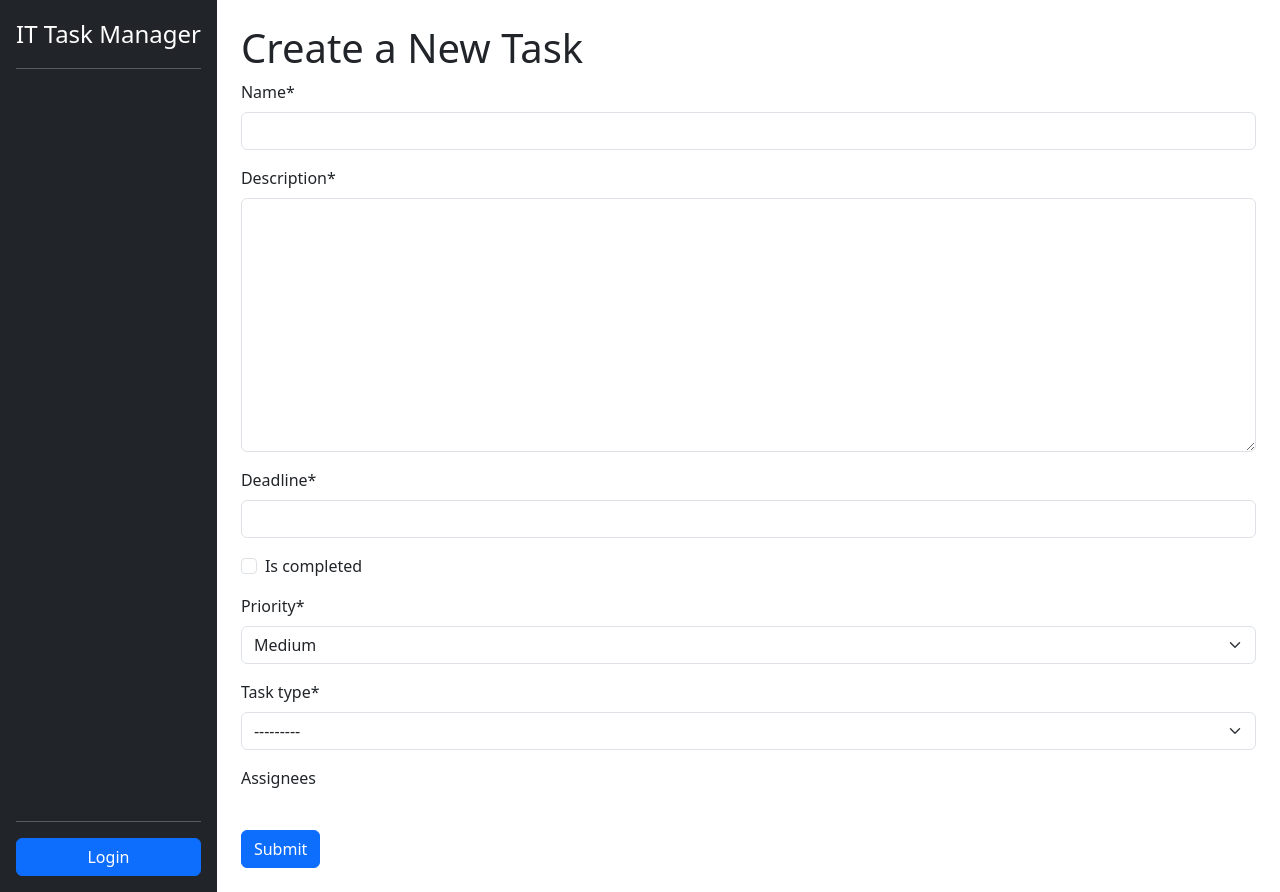
After one commit to rpk6432/it-company-task-manager, a Django app: page /tasks/create/ in a window 1280 px wide. The commit adds this page. Run offline with Django 5.2, Linux system fonts and the light colour scheme; data that the repository does not hold is empty; some libraries are stand-ins or nearby versions.

Commit message:
feat: implement task creation functionality
- Add TaskForm for creating and updating tasks.
- Implement TaskCreateView to handle form processing.
- Create a universal task_form.html template.

```diff
--- /dev/null
+++ b/templates/tracker/task_form.html
@@ -0,0 +1,14 @@
+{% extends "base.html" %}
+{% load crispy_forms_tags %}
+
+{% block title %}Create Task{% endblock %}
+
+{% block content %}
+  <h1>Create a New Task</h1>
+
+  <form method="post" novalidate>
+    {% csrf_token %}
+    {{ form|crispy }}
+    <input type="submit" value="Submit" class="btn btn-primary mt-3">
+  </form>
+{% endblock %}
--- a/templates/tracker/task_list.html
+++ b/templates/tracker/task_list.html
@@ -5,7 +5,7 @@
 {% block content %}
   <h1>
     Task List
-    <a href="#" class="btn btn-primary float-end">Create Task</a> {# Link to be added later #}
+    <a href="{% url 'tracker:task-create' %}" class="btn btn-primary float-end">Create Task</a>
   </h1>
 
   {% if task_list %}
--- /dev/null
+++ b/tracker/forms.py
@@ -0,0 +1,15 @@
+from django import forms
+from django.contrib.auth import get_user_model
+
+from .models import Task
+
+class TaskForm(forms.ModelForm):
+    assignees = forms.ModelMultipleChoiceField(
+        queryset=get_user_model().objects.all(),
+        widget=forms.CheckboxSelectMultiple,
+        required=False
+    )
+
+    class Meta:
+        model = Task
+        fields = "__all__"
--- a/tracker/urls.py
+++ b/tracker/urls.py
@@ -1,10 +1,11 @@
 from django.urls import path
 
-from .views import index, TaskListView
+from .views import index, TaskListView, TaskCreateView
 
 app_name = "tracker"
 
 urlpatterns = [
     path("", index, name="index"),
     path("tasks/", TaskListView.as_view(), name="task-list"),
+    path("tasks/create/", TaskCreateView.as_view(), name="task-create"),
 ]
--- a/tracker/views.py
+++ b/tracker/views.py
@@ -1,7 +1,9 @@
+from django.http import HttpRequest, HttpResponse
 from django.shortcuts import render
+from django.urls import reverse_lazy
 from django.views import generic
-from django.http import HttpRequest, HttpResponse
 
+from .forms import TaskForm
 from .models import Task
 
 
@@ -9,6 +11,12 @@ def index(request: HttpRequest) -> HttpResponse:
     return render(request, "tracker/index.html")
 
 
+class TaskCreateView(generic.CreateView):
+    model = Task
+    form_class = TaskForm
+    success_url = reverse_lazy("tracker:task-list")
+
+
 class TaskListView(generic.ListView):
     model = Task
     paginate_by = 10
```
